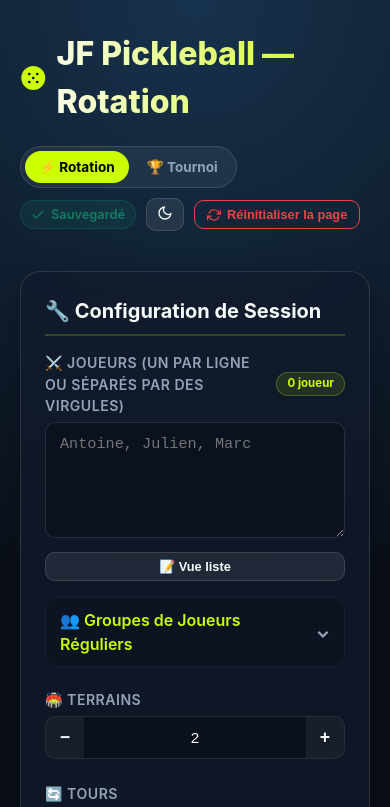
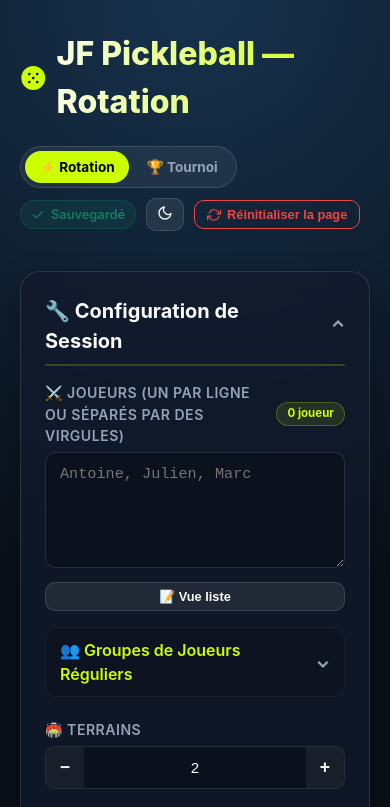
Before and after one commit to anthony49300/pickleball, a website: page index.html in a window 390 px wide. Shown: the top 807 px of the page. Drawn offline with Linux system fonts and the light colour scheme.

Commit message:
Replie automatiquement la carte de configuration une fois générée
La revue signalait que la carte de configuration (joueurs/équipes +
réglages) reste dépliée au-dessus du planning/des poules, obligeant à
défiler ~1.5 écran pour revenir aux matchs après génération.

- Mode Rotation : la carte "Configuration de Session" (#configDetails)
  se replie dès qu'un planning est affiché, se redéplie automatiquement
  si la session est vidée (renderEmptyState).
- Mode Tournoi : les cartes "Équipes du tournoi" et "Configuration des
  poules" se replient dès que des poules existent, se redéplient s'il
  n'y en a plus (reset).
- Implémenté en <details>/<summary> natif (comme les sous-sections déjà
  présentes dans ces cartes) : rouvrable à tout moment d'un clic sur la
  flèche, sans JS dédié au toggle lui-même.

```diff
--- a/css/styles.css
+++ b/css/styles.css
@@ -269,6 +269,53 @@ h2 {
   padding-bottom: 8px;
 }
 
+/* En-tête repliable d'une carte entière (ex: #configDetails) : même apparence
+   que h2 ci-dessus, mais cliquable avec un chevron — contrairement à
+   .details plus bas (pensé pour un sous-bloc À L'INTÉRIEUR d'une carte), pas
+   de fond/bordure encadrés pour ne pas donner un effet "boîte dans la boîte". */
+.card-summary-h2 {
+  margin-top: 0;
+  margin-bottom: 16px;
+  font-size: 1.25rem;
+  font-weight: 700;
+  color: var(--text-main);
+  border-bottom: 2px solid rgba(var(--pickle-yellow-rgb), 0.2);
+  padding-bottom: 8px;
+  cursor: pointer;
+  outline: none;
+  list-style: none;
+  display: flex;
+  align-items: center;
+  justify-content: space-between;
+}
+
+.card-summary-h2::-webkit-details-marker { display: none; }
+
+.card-summary-h2::after {
+  content: "⌄";
+  font-size: 1.1rem;
+  font-weight: 800;
+  flex-shrink: 0;
+  margin-left: 10px;
+  transition: transform 0.2s ease;
+  color: var(--text-subtle);
+}
+
+details[open] > .card-summary-h2::after {
+  transform: rotate(180deg);
+}
+
+details:not([open]) > .card-summary-h2 {
+  margin-bottom: 0;
+  border-bottom: none;
+}
+
+.card-summary-h2:focus-visible {
+  outline: 2px solid var(--pickle-yellow);
+  outline-offset: 3px;
+  border-radius: 4px;
+}
+
 .subtle { color: var(--text-subtle); }
 
 .label {
--- a/index.html
+++ b/index.html
@@ -52,7 +52,8 @@
   <main class="container grid">
     <!-- SECTION PARAMÈTRES -->
     <section class="card">
-      <h2>🔧 Configuration de Session</h2>
+      <details id="configDetails" open>
+      <summary class="card-summary-h2">🔧 Configuration de Session</summary>
 
       <label class="label label-with-badge" for="players">
         <span>⚔️ Joueurs (un par ligne ou séparés par des virgules)</span>
@@ -215,6 +216,7 @@
 
       <p id="warning" class="warning" hidden></p>
       <p id="error" class="error" hidden></p>
+      </details>
     </section>
 
     <!-- SECTION MATCHS -->
--- a/js/app/dom-elements.js
+++ b/js/app/dom-elements.js
@@ -4,6 +4,7 @@
 // IHM & ELEMENTS DU DOM
 // =============================================================================
 
+const elConfigDetails = document.getElementById("configDetails");
 const elPlayers = document.getElementById("players");
 const elCourts = document.getElementById("courts");
 const elRounds = document.getElementById("rounds");
--- a/js/app/form-and-render.js
+++ b/js/app/form-and-render.js
@@ -163,6 +163,7 @@ function renderEmptyState() {
   btnCopy.disabled = true;
   btnCopyLink.disabled = true;
   btnSaveToHistory.disabled = true;
+  if (elConfigDetails) elConfigDetails.open = true;
 }
 
 /**
@@ -419,5 +420,12 @@ function render(result, players, numCourts, numRounds) {
   btnCopyLink.disabled = false;
   btnSaveToHistory.disabled = false;
 
+  // Replie automatiquement la configuration une fois un planning affiché,
+  // pour ne pas avoir à défiler devant une longue carte de réglages déjà
+  // utilisée pour atteindre les matchs. Reste rouvrable à tout moment (la
+  // flèche du résumé), et se redéplie d'elle-même dès qu'il n'y a plus de
+  // planning (voir renderEmptyState).
+  if (elConfigDetails) elConfigDetails.open = false;
+
   updateScrollToActiveButton();
 }
--- a/js/tournament/dom-elements.js
+++ b/js/tournament/dom-elements.js
@@ -4,6 +4,8 @@
 // MODE TOURNOI — ELEMENTS DU DOM
 // =============================================================================
 
+const elTeamsDetails = document.getElementById("teamsDetails");
+const elPoolsConfigDetails = document.getElementById("poolsConfigDetails");
 const elTeams = document.getElementById("teams");
 const elTeamCountBadge = document.getElementById("teamCountBadge");
 const elImportGroupSelect = document.getElementById("importGroupSelect");
```
Also changed, not shown: js/tournament/render.js (+8 -0 lines), tournoi.html (+6 -2 lines), .eslintrc.json.
